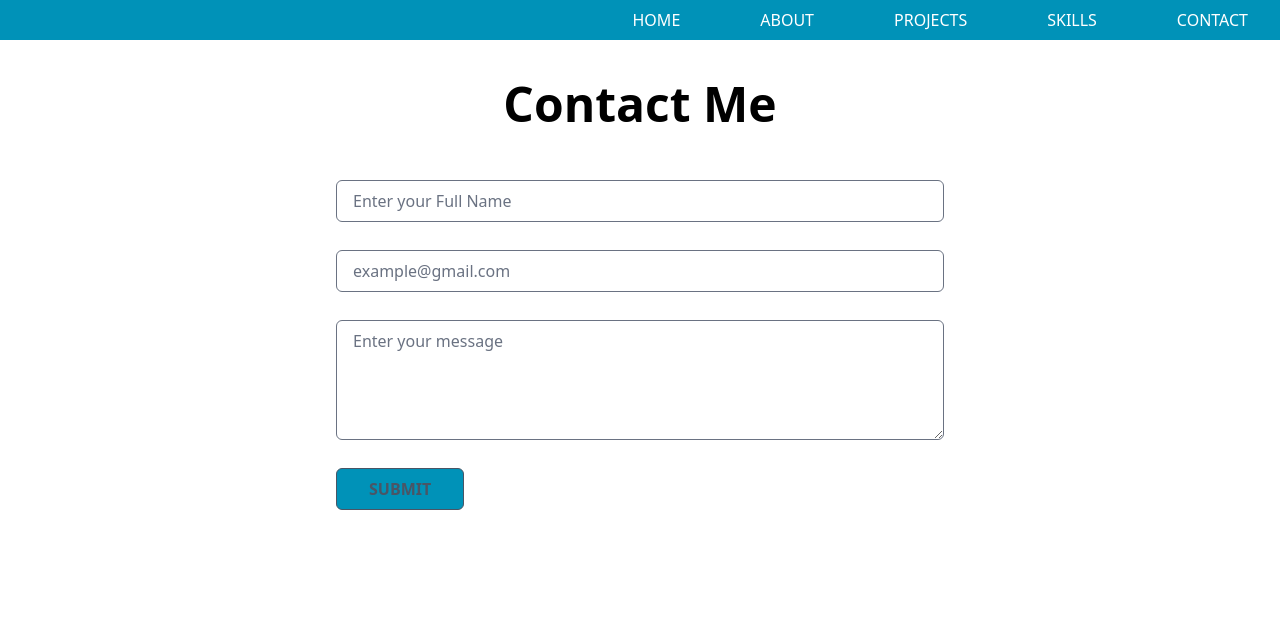
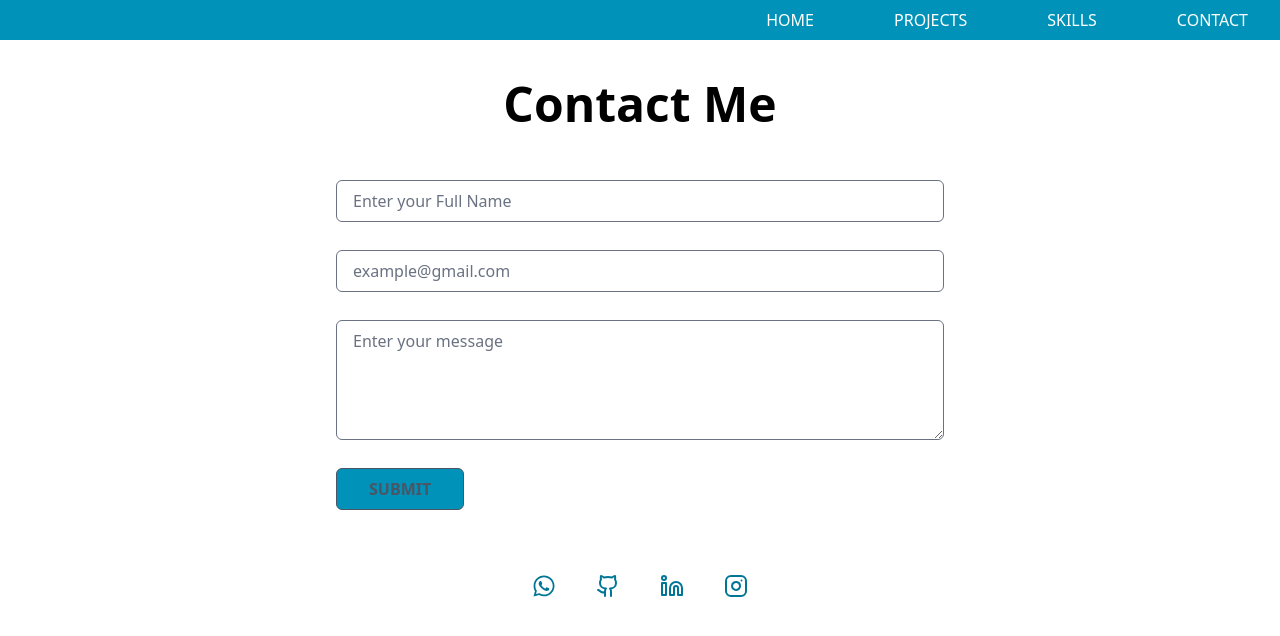
Before and after one commit to ibrahimherith/atu-portfolio, a React (Vite) app: page /contact in a window 1280 px wide. Shown: the top 636 px of the page. Built offline with nearby package versions, Linux system fonts and the light colour scheme; a web font is replaced by a local one.

Commit message:
deleted the about page

```diff
--- a/src/App.jsx
+++ b/src/App.jsx
@@ -1,6 +1,5 @@
 import { BrowserRouter, Route, Routes } from "react-router-dom";
 import HomePage from "./pages/HomePage";
-import AboutPage from "./pages/AboutPage";
 import ProjectPage from "./pages/ProjectsPage";
 import SkillsPage from "./pages/SkillsPage";
 import ContactPage from "./pages/ContactPage";
@@ -10,7 +9,6 @@ function App() {
     <BrowserRouter>
       <Routes>
         <Route path="/" element={<HomePage />} />
-        {/* <Route path="/about" element={<AboutPage />} /> */}
         <Route path="/project" element={<ProjectPage />} />
         <Route path="/skill" element={<SkillsPage />} />
         <Route path="/contact" element={<ContactPage />} />
--- a/src/components/Navbar.jsx
+++ b/src/components/Navbar.jsx
@@ -22,9 +22,11 @@ const Navbar = () => {
           <li className="hover:text-amber-300">
             <Link to="/">HOME</Link>
           </li>
-          <li className="hover:text-amber-300">
+
+          {/* <li className="hover:text-amber-300">
             <Link to="/about">ABOUT</Link>
-          </li>
+          </li> */}
+
           <li className="hover:text-amber-300">
             <Link to="/project">PROJECTS</Link>
           </li>
--- a/src/pages/ContactPage.jsx
+++ b/src/pages/ContactPage.jsx
@@ -1,4 +1,6 @@
 import Navbar from "../components/Navbar";
+import { LuGithub, LuInstagram, LuLinkedin } from "react-icons/lu";
+import { FaWhatsapp } from "react-icons/fa";
 
 const ContactPage = () => {
   return (
@@ -35,6 +37,37 @@ const ContactPage = () => {
             </div>
           </form>
         </div>
+         <div className="text-center items-center h-full px-8 md:w-1/2">
+
+
+          <div className="flex flex-cols justify-center text-2xl text-cyan-700  gap-10 pt-8">
+
+            <div className="flex items-center gap-2">
+              <a href="https://wa.me/255684480379" className="">
+                <FaWhatsapp className="hover:text-amber-400"/>
+              </a>
+            </div>
+
+            <div>
+              <a href="https://github.com/atupyeetwevee" className="">
+                <LuGithub className="hover:text-amber-400"/>
+              </a>
+            </div>
+
+            <div>
+              <a href="https://www.linkedin.com/in/atu-tweve-a38979262">
+                <LuLinkedin className="hover:text-amber-400"/>
+              </a>
+            </div>
+
+            <div>
+              <a href="https://www.instagram.com/">
+                <LuInstagram className="hover:text-amber-400" />
+              </a>
+            </div>
+
+          </div>
+        </div>
       </section>
     </>
   );
--- a/src/pages/HeroPage.jsx
+++ b/src/pages/HeroPage.jsx
@@ -2,9 +2,9 @@ const HeroPage = () => {
   return (
     <div
       id="home"
-      className="flex items-center gap-4 px-4 md:px-8 h-screen w-full overflow-hidden bg-amber-900"
+      className="flex items-center gap-4 px-4 md:px-8 h-screen w-full overflow-hidden"
     >
-      <div className="flex-2 space-y-8 text-start bg-red-500">
+      <div className="flex-2 space-y-8 text-start">
         <h1 className="font-bold text-2xl md:text-4xl">I am Atupye Tweve,</h1>
 
         <h2 className="text-cyan-600 text-3xl md:text-5xl font-bold font-comic">
@@ -13,8 +13,12 @@ const HeroPage = () => {
         </h2>
 
         <p className="text-sm text-gray-600">
+          with a unique background in Electronics & Telecommunication Engineering and networking.
           I'm experienced with 2+ years in both Frontend web development and
           product management
+          I combine engineering problem-solving with frontend development and product thinking
+          to create digital experiences that are intuitive, reliable, and built to solve real-world
+          problems.
         </p>
 
         <div className="flex flex-col md:flex-row gap-4 text-gray-600">
@@ -30,7 +34,7 @@ const HeroPage = () => {
       </div>
 
       <div className="md:block md:flex-1 hidden">
-        <img src="demo1.png" className="w-full h-auto" />
+        <img src="toon1.png" className="w-full h-auto" />
       </div>
 
     </div>
```
Also changed, not shown: src/pages/AboutPage.jsx (deleted, +0 -60 lines), public/toon1.png (added), 1 other file (tests, documents, lock files or other folders).
